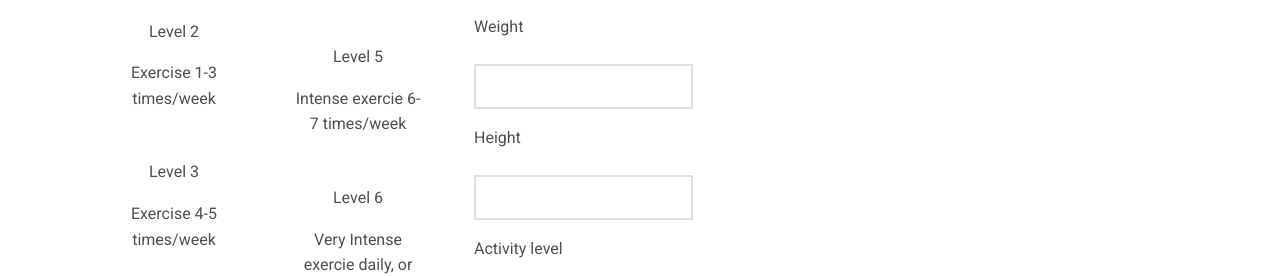
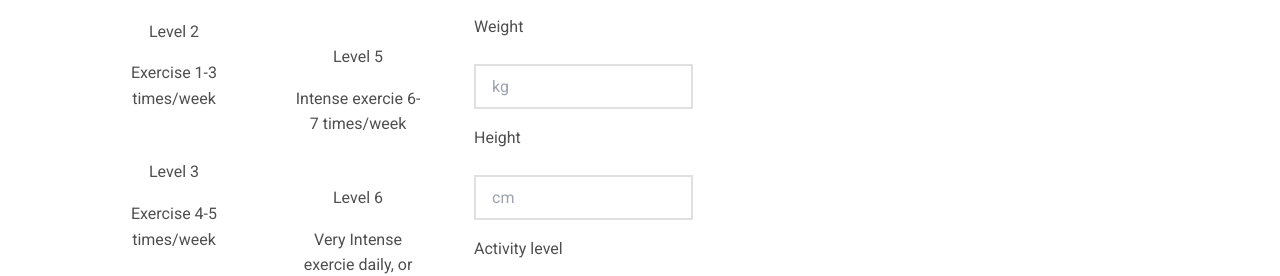
Before and after one commit to umairshah14/FitMax, a React (Create React App) app: page /Fitness in a window 1280 px wide. Both pictures are taken after a click on the button "Daily Calories". Shown: the part 336-612 px from the top of the page. Built offline with nearby package versions, Linux system fonts and the light colour scheme; no server answers; what @material-tailwind/react would draw is missing.

Commit message:
final card

```diff
--- a/src/components/DailyCalorie.js
+++ b/src/components/DailyCalorie.js
@@ -136,6 +136,7 @@ function DailyCalorie() {
                         Weight
                    </Typography>
                    <input
+                    placeholder="kg"
                      className="text-right text-indigo-50 bg-maincolor border w-full py-2 px-3  mt-2 rounded-md flex-1" />
                   </div>
                   <div className="flex flex-row items-center gap-4">
@@ -148,6 +149,7 @@ function DailyCalorie() {
                         Height
                     </Typography>
                     <input
+                    placeholder="cm"
                        className="text-right text-indigo-50 bg-maincolor border w-full py-2 px-3 form-input mt-2 rounded-md flex-1" />
                   </div>
                   <div className="flex flex-row items-center gap-4 shrink">
```
